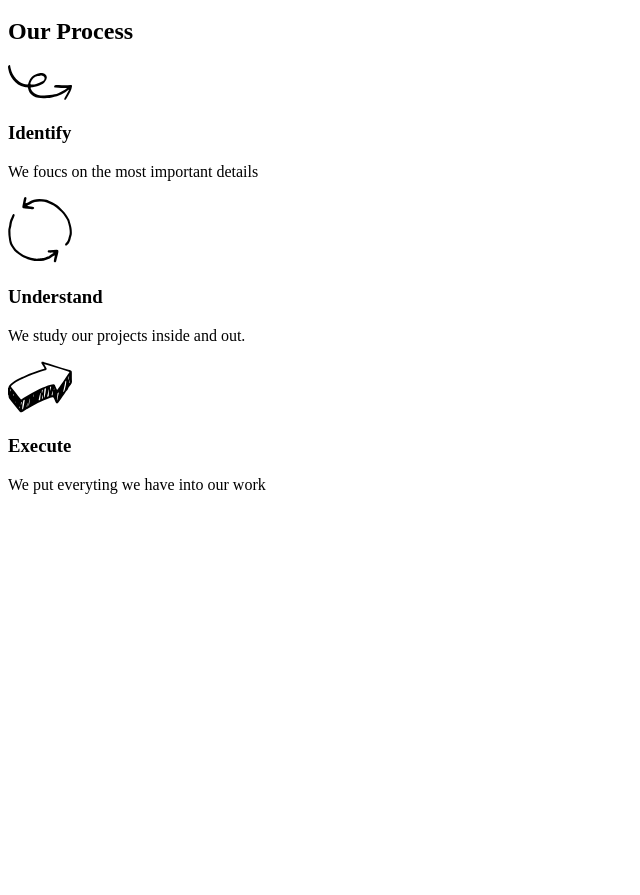
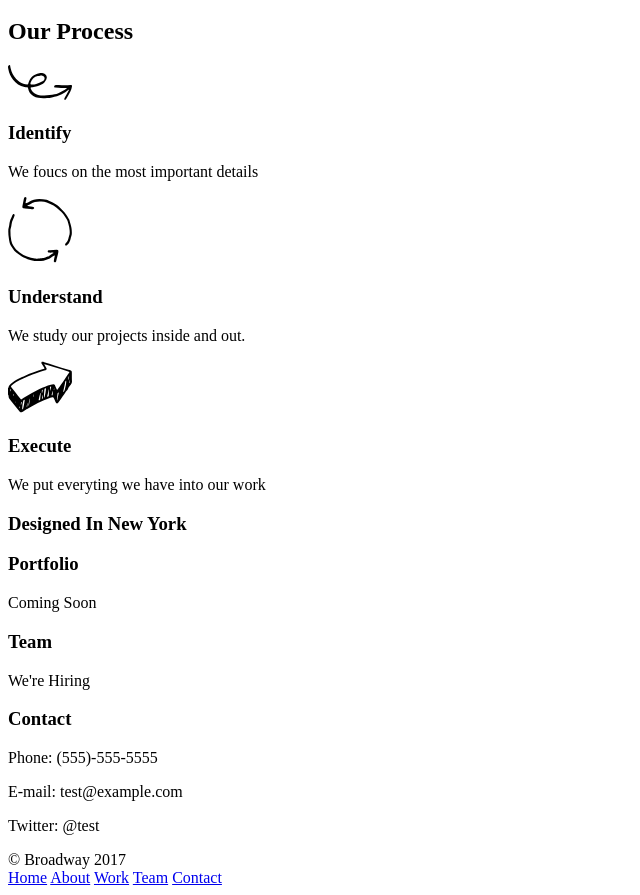
Before and after one commit to dehoefer87/broadway, a plain HTML site: page index.html in a window 1280 px wide. Shown: the part 100-995 px from the top of the page, without its empty margins (0-640 px from the left). Before the commit the page ends 800 px from the top, so only its background shows below. Drawn offline with Linux system fonts and the light colour scheme.

Commit message:
HTML Page Completed

```diff
--- a/index.html
+++ b/index.html
@@ -31,7 +31,29 @@
     <h3>Execute</h3>
     <p>We put everyting we have into our work</p>
 
+    <h3>Designed In New York</h3>
 
+    <h3>Portfolio</h3>
+    <p>Coming Soon</p>
+
+    <h3>Team</h3>
+    <p>We're Hiring</p>
+
+    <h3>Contact</h3>
+    <p>Phone: (555)-555-5555</p>
+    <p>E-mail: test@example.com</p>
+    <p>Twitter: @test</p>
+
+    <div>
+      <span>© Broadway 2017</span>
+      <nav>
+        <a href="#">Home</a>
+        <a href="#">About</a>
+        <a href="#">Work</a>
+        <a href="#">Team</a>
+        <a href="#">Contact</a>
+      </nav>
+    </div>
 
   </body>
 </html>
```
